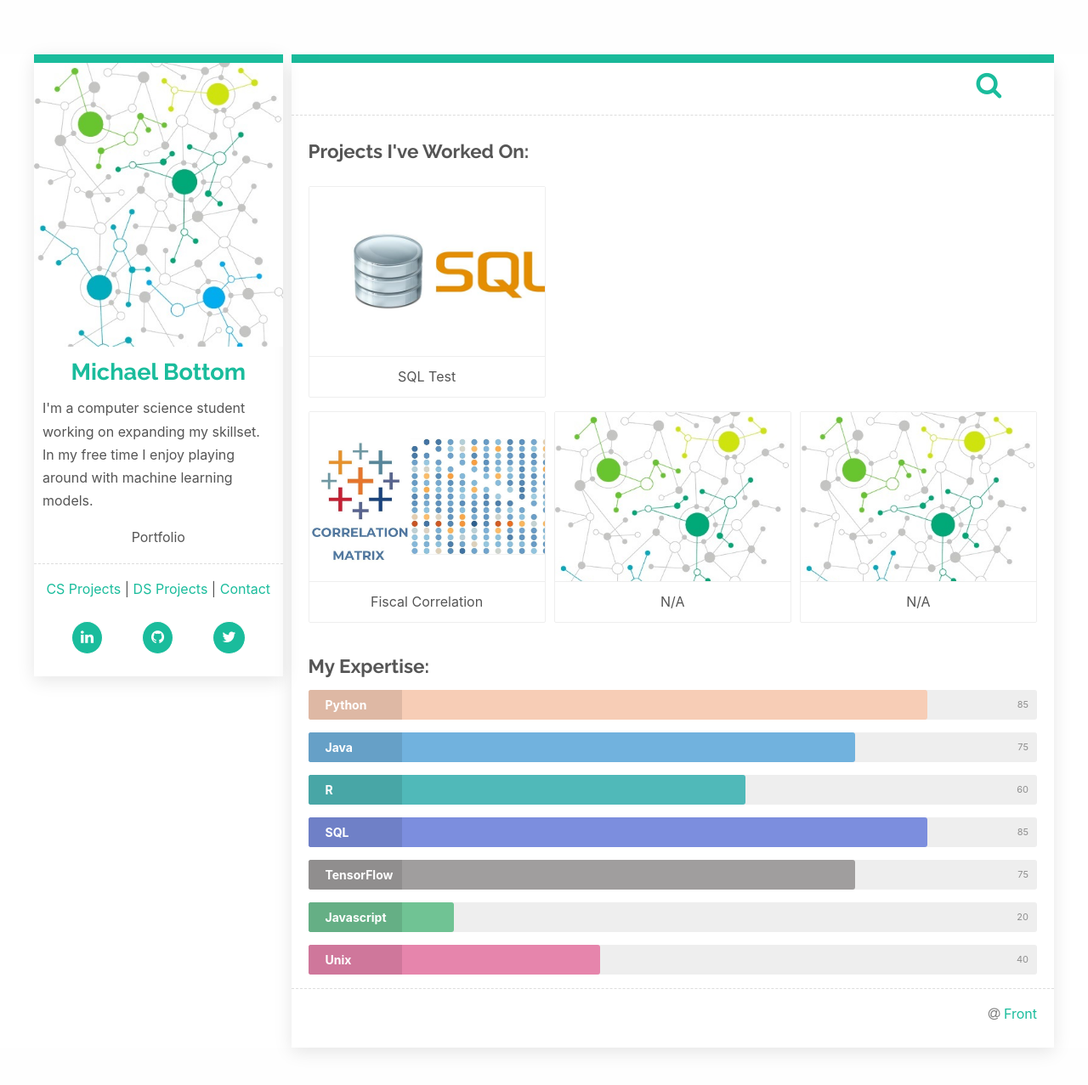
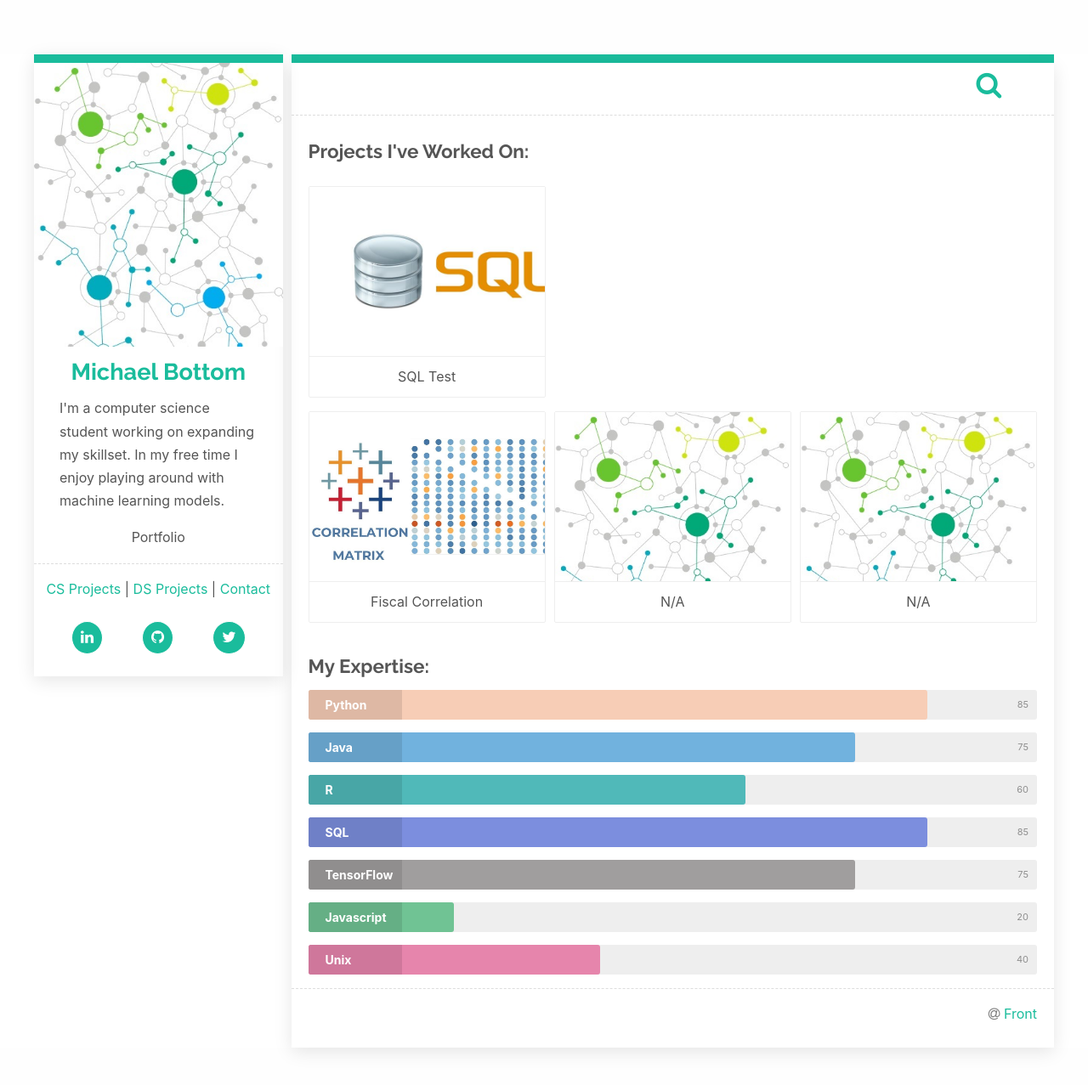
Before and after one commit to MLBott/home, a Jekyll site: the page built from index.html, in a window 1280 px wide and 1297 px high. Shown: the top 1277 px of the window at 85% size. Built offline with Jekyll 4.4.1, drawn with Linux system fonts in a browser that asks for light colours; nearby versions of some CDN libraries.

Commit message:
Update default.html

```diff
--- a/_layouts/default.html
+++ b/_layouts/default.html
@@ -94,7 +94,7 @@ Google Analytics code. <head> tag is the right place for analytics code as direc
                <div class="author-container shadow">
                 <div class="author"><img src="/images/author-image.jpg" width="100%" height="auto;" alt="{{site.title}}" onclick="location.href='/'"></div>
                 <div class="about text-center"><h1 class="title"><a href="/{{site.baseurl}}">Michael Bottom</a></h1></div>
-		<div class="bio text-left" style="padding-left: 10px; padding-right: 10px;"><p class="m0">I'm a computer science student working on expanding my skillset. In my free time I enjoy playing around with machine learning models.</p></div>
+		<div class="bio text-left" style="padding-left: 30px; padding-right: 30px;"><p class="m0">I'm a computer science student working on expanding my skillset. In my free time I enjoy playing around with machine learning models.</p></div>
 		       <p></p>
 		<div class="bio text-center"><p class="m0">Portfolio</p></div>
                 <hr class="dashed">
```
